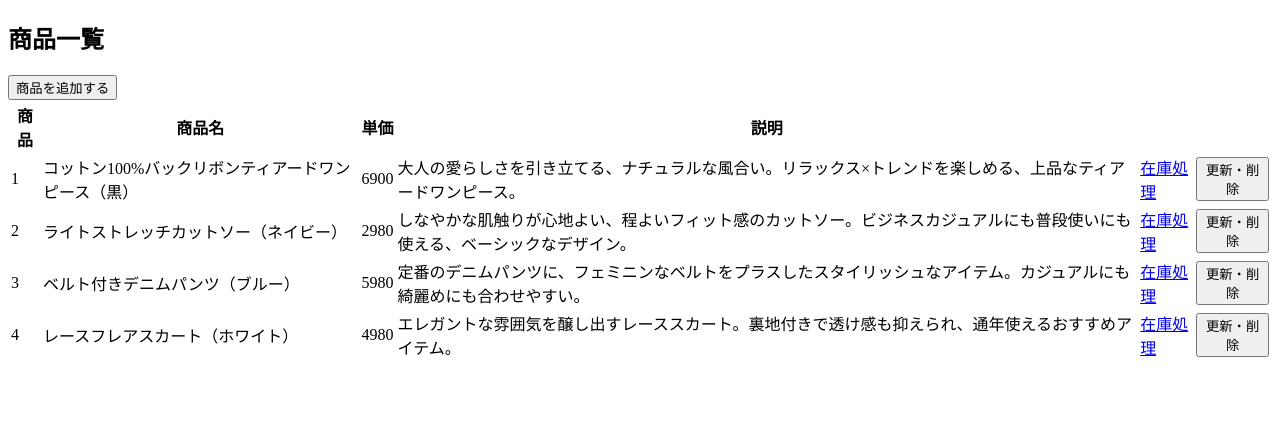
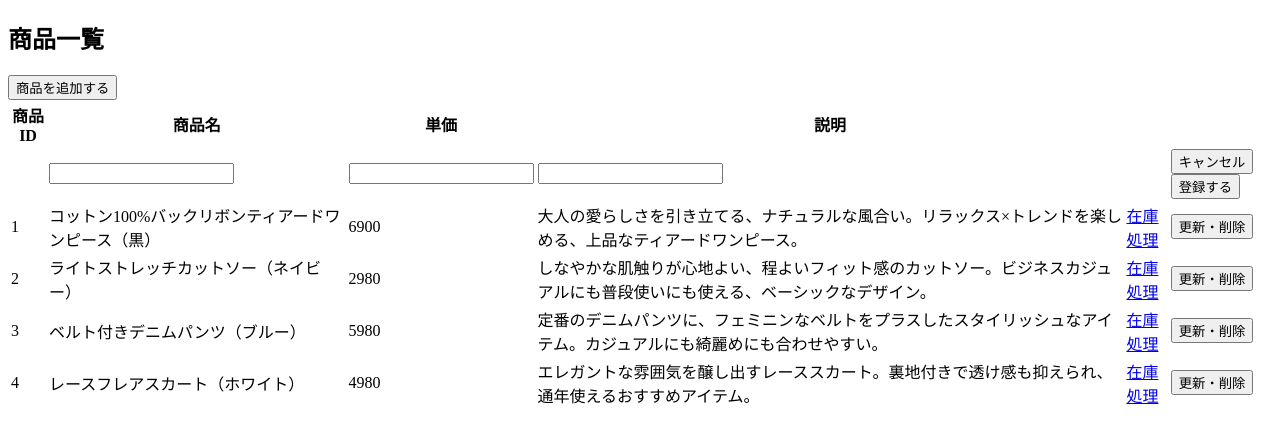
Before and after one commit to aspiratio/fullstack_web_development, a Next.js app in the folder app/frontend/: page /inventory/products in a window 1280 px wide. Both pictures are taken after a click on the button "商品を追加する". Shown: the top 442 px of the page. Built offline with nearby package versions, Linux system fonts and the light colour scheme.

Commit message:
登録イベントの追加

```diff
--- a/app/frontend/app/inventory/products/page.tsx
+++ b/app/frontend/app/inventory/products/page.tsx
@@ -1,6 +1,6 @@
 "use client"
 
-import { useState, useEffect } from "react"
+import React, { useState, useEffect } from "react"
 import productsData from "./sample/dummy_products.json"
 import Link from "next/link"
 
@@ -18,14 +18,29 @@
     setData(productsData)
   }, [])
 
+  // 新規登録処理、新規発行の表示状態を保持
+  const [shownNewRow, setShownNewRow] = useState(false)
+  const handleShowNewRow = (event: React.MouseEvent<HTMLElement>) => {
+    event.preventDefault()
+    setShownNewRow(true)
+  }
+  const handleAddCancel = (event: React.MouseEvent<HTMLElement>) => {
+    event.preventDefault()
+    setShownNewRow(false)
+  }
+  const handleAdd = (event: React.MouseEvent<HTMLElement>) => {
+    event.preventDefault()
+    // バックエンドを使用した登録処理を呼ぶ
+    setShownNewRow(false)
+  }
   return (
     <>
       <h2>商品一覧</h2>
-      <button>商品を追加する</button>
+      <button onClick={handleShowNewRow}>商品を追加する</button>
       <table>
         <thead>
           <tr>
-            <th>商品</th>
+            <th>商品ID</th>
             <th>商品名</th>
             <th>単価</th>
             <th>説明</th>
@@ -34,6 +49,27 @@
           </tr>
         </thead>
         <tbody>
+          {shownNewRow ? (
+            <tr>
+              <td></td>
+              <td>
+                <input type="text" />
+              </td>
+              <td>
+                <input type="number" />
+              </td>
+              <td>
+                <input type="text" />
+              </td>
+              <td></td>
+              <td>
+                <button onClick={handleAddCancel}>キャンセル</button>
+                <button onClick={handleAdd}>登録する</button>
+              </td>
+            </tr>
+          ) : (
+            ""
+          )}
           {data.map((data: any) => (
             <tr key={data.id}>
               <td>{data.id}</td>
```
